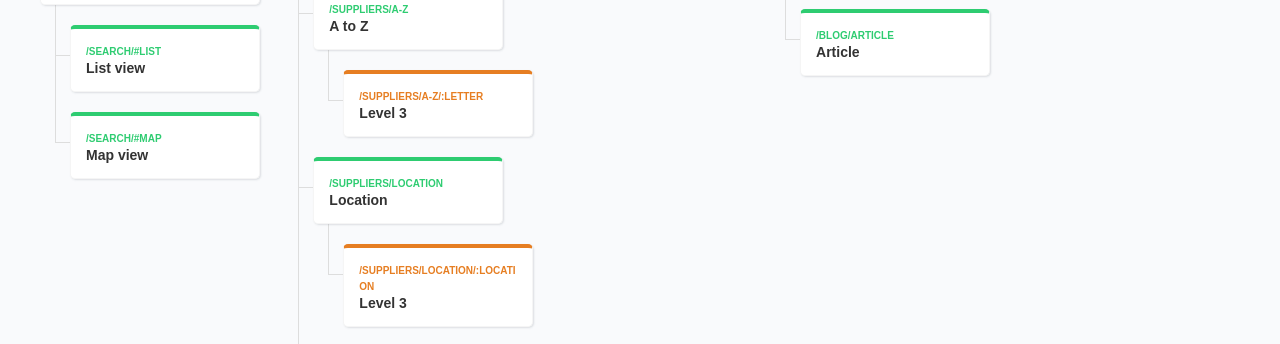
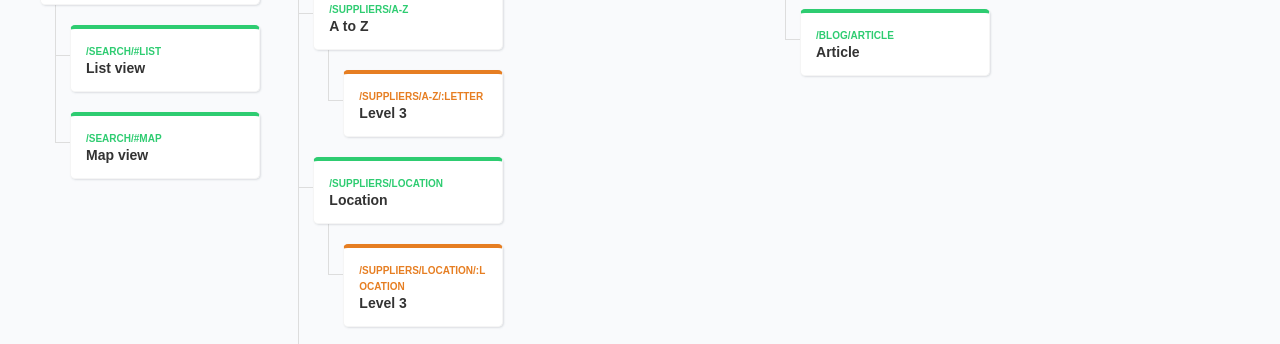
Before and after one commit to mattbrailsford/css-sitemap, a plain HTML site: page index.html in a window 1280 px wide. Shown: the part 332-676 px from the top of the page. Drawn offline with Linux system fonts and the light colour scheme.

Commit message:
Fixed css specificity issue

```diff
--- a/sitemap.css
+++ b/sitemap.css
@@ -243,8 +243,8 @@ ul, li {
 }
 
 /* --- Widths --- */
-.primary ul > li > a,
-.primary ul > li > ul > li,
+.primary > ul > li > a,
+.primary > ul > li > ul > li,
 .secondary li a {
 	width: 220px;
 }
```
